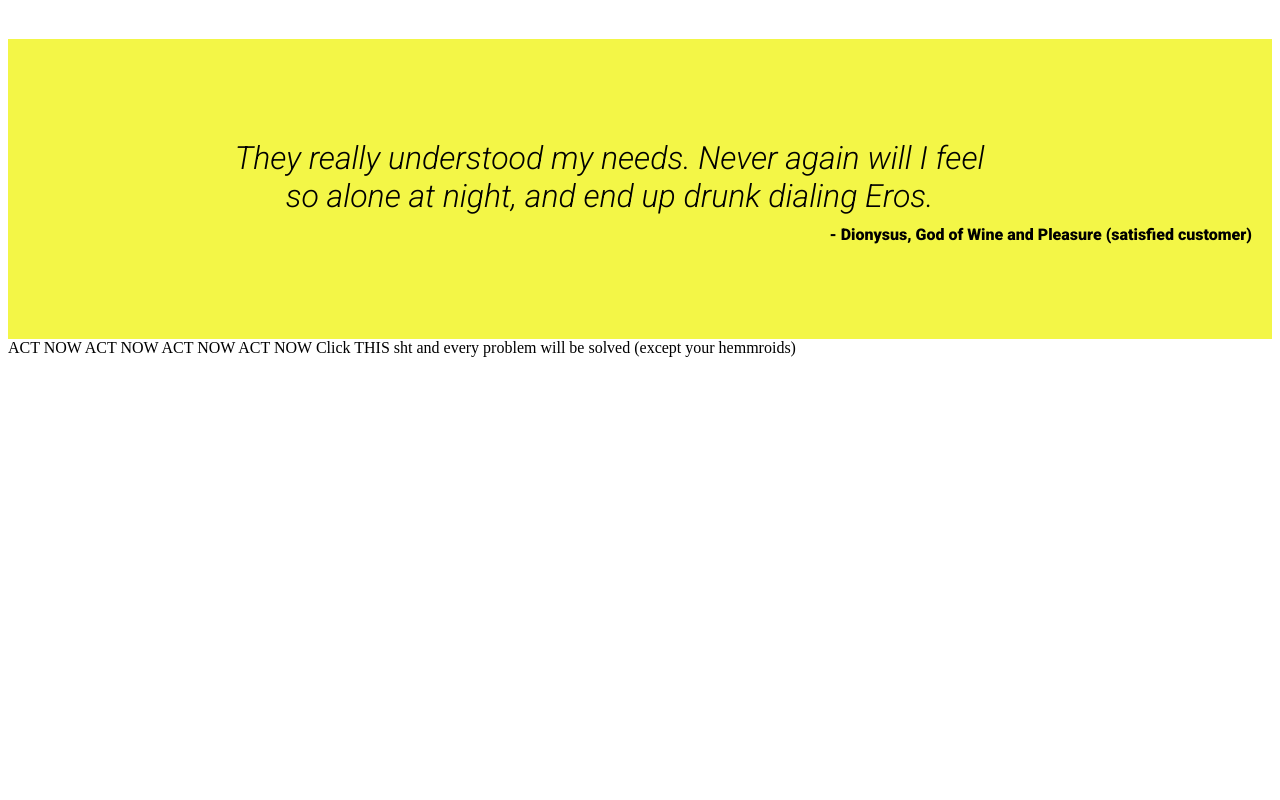
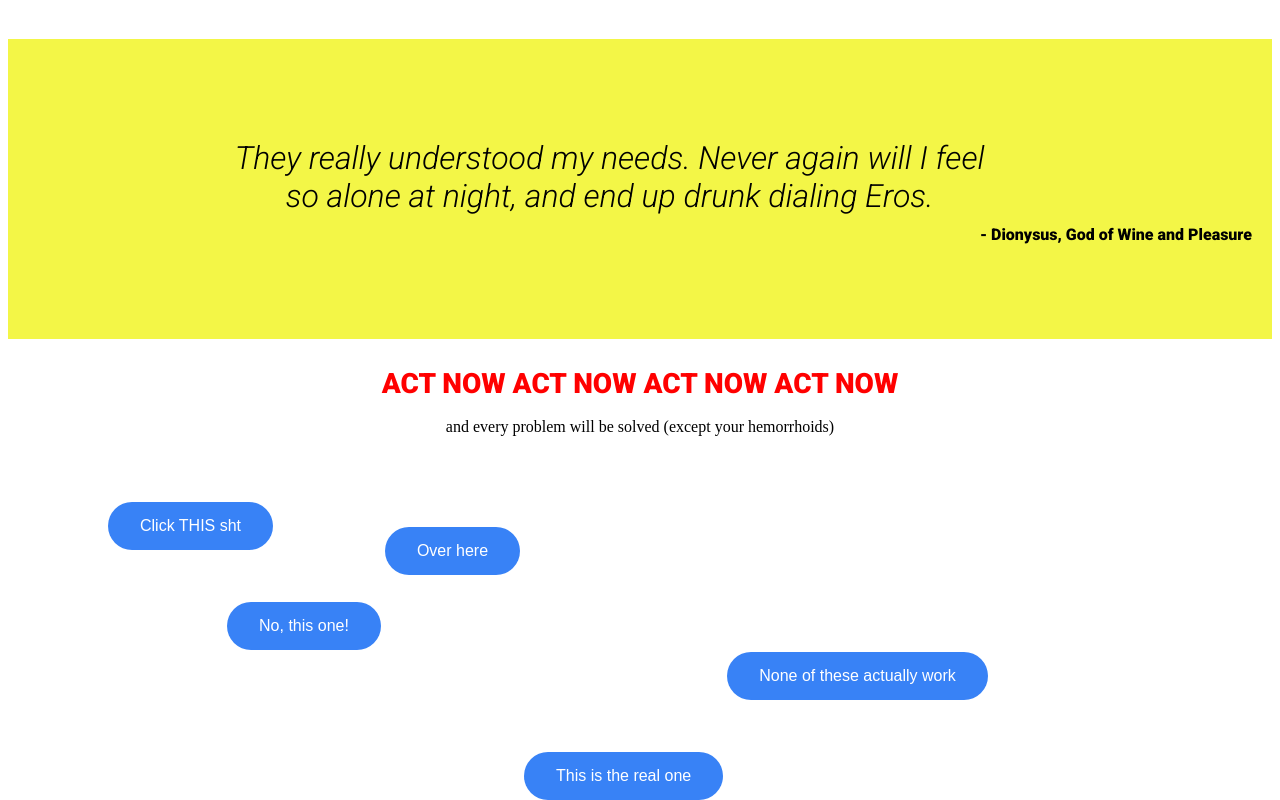
Before and after one commit to enlguy/toplandingpage, a plain HTML site: page index.html in a window 1280 px wide. Shown: the part 999-1799 px from the top of the page. Before the commit the page ends 1364 px from the top, so only its background shows below. Drawn offline with Linux system fonts and the light colour scheme; a web font is replaced by a local one.

Commit message:
Testimonial and Footer
Finished testimonial and working on footer/CTA

```diff
--- a/index.html
+++ b/index.html
@@ -54,12 +54,17 @@
         They really understood my needs.  Never again will I feel so alone at night, and end up drunk dialing Eros.
     </div>
         <div class="speaker">
-        - Dionysus, God of Wine and Pleasure (satisfied customer)
+        - Dionysus, God of Wine and Pleasure
     </div>
 </div>
 <div class="cta">
-ACT NOW ACT NOW ACT NOW ACT NOW
-Click THIS sht and every problem will be solved (except your hemmroids)
+<p class="act">ACT NOW ACT NOW ACT NOW ACT NOW</p>
+<p class="acttwo">and every problem will be solved (except your hemorrhoids)</p>
+<button id="buttonone">Click THIS sht</button>
+<button id="buttontwo">No, this one!</button>
+<button id="buttonthree">Over here</button>
+<button id="buttonfour">This is the real one</button>
+<button id="buttonfive">None of these actually work</button>
 </div>
 </body>
 </html>
--- a/main.css
+++ b/main.css
@@ -151,3 +151,42 @@ button {
   .cta {
     align-items: center;
   }
+
+  #buttonone {
+    top: 50px;
+    left: 100px;
+  }
+
+  #buttontwo {
+    top: 150px;
+    right: 1200px;
+  }
+
+  #buttonthree {
+    top: 75px;
+    right: 100px;
+  }
+
+  #buttonfour {
+    top: 300px;
+    right: 305px;
+  }
+
+  #buttonfive {
+    top: 200px;
+    right: 250px;
+  }
+
+.act {
+  text-align: center;
+  font-weight: bold;
+  font-size: 28px;
+  font-family: 'Roboto';
+  color: red;
+}
+
+.acttwo {
+  text-align: center;
+  margin-top: -10px;
+  font-weight: 500;
+}
```
